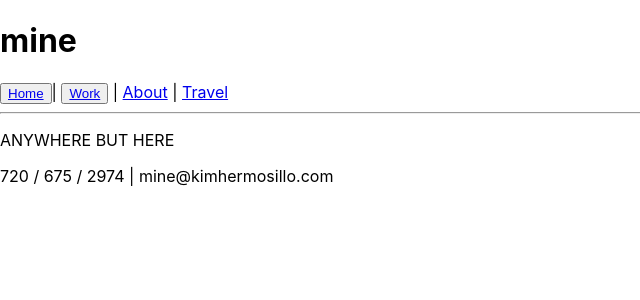
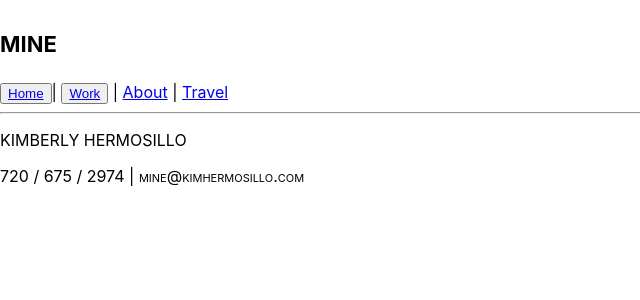
Before and after one commit to kimhermosillo/kimhermosillo, a React (Create React App) app: page / in a window 1280 px wide. Shown: the top 300 px of the page, without its empty margins (0-640 px from the left). Built offline with nearby package versions, Linux system fonts and the light colour scheme.

Commit message:
Changed fonts for some components

```diff
--- a/src/App.css
+++ b/src/App.css
@@ -1,32 +1,3 @@
-.App {
-  text-align: center;
+.bodySimple, .header {
+  font-variant: small-caps
 }
-
-.App-logo {
-  animation: App-logo-spin infinite 20s linear;
-  height: 40vmin;
-}
-
-.App-header {
-  background-color: #282c34;
-  min-height: 100vh;
-  display: flex;
-  flex-direction: column;
-  align-items: center;
-  justify-content: center;
-  font-size: calc(10px + 2vmin);
-  color: white;
-}
-
-.App-link {
-  color: #61dafb;
-}
-
-@keyframes App-logo-spin {
-  from {
-    transform: rotate(0deg);
-  }
-  to {
-    transform: rotate(360deg);
-  }
-}
--- a/src/components/Body.js
+++ b/src/components/Body.js
@@ -3,15 +3,17 @@ import React, { Component } from 'react';
 import { BrowserRouter as Router, Route, Link } from 'react-router-dom'
 //THESE ARE VITAL ^^  vv COMPONENTS
 import Footer from './Footer';
+import '../App.css';
 
 
 class Body extends Component {
     render() {
         return (
-            <p>
+            <p className='bodySimple'>
 
-                ANYWHERE BUT HERE
-<Footer />
+                KIMBERLY HERMOSILLO
+            <Footer />
+
                 {/* FOOTER IS ADDED ON THIS COMPONENT SO IT IS ONLY SHOWN IN THE MAIN PAGE
 AFTER THAT A NEW COMPONENT WILL APPEAR WITH THE LOGO ON THE LEFT BOTTOM SIDE */}
 
--- a/src/components/Header.js
+++ b/src/components/Header.js
@@ -1,10 +1,11 @@
 import React, { Component } from 'react';
+import '../App.css';
 
 
 class Header extends Component {
     render() {
     return (
-<h1>mine</h1>
+<h1 className='header'>mine</h1>
         )
     }
 }
```
